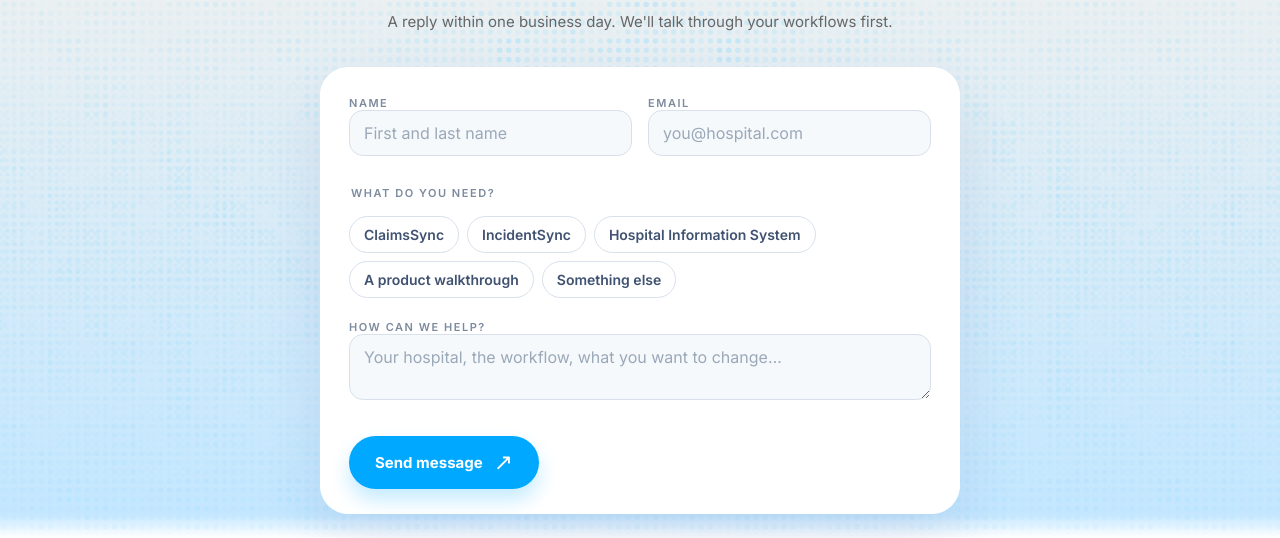
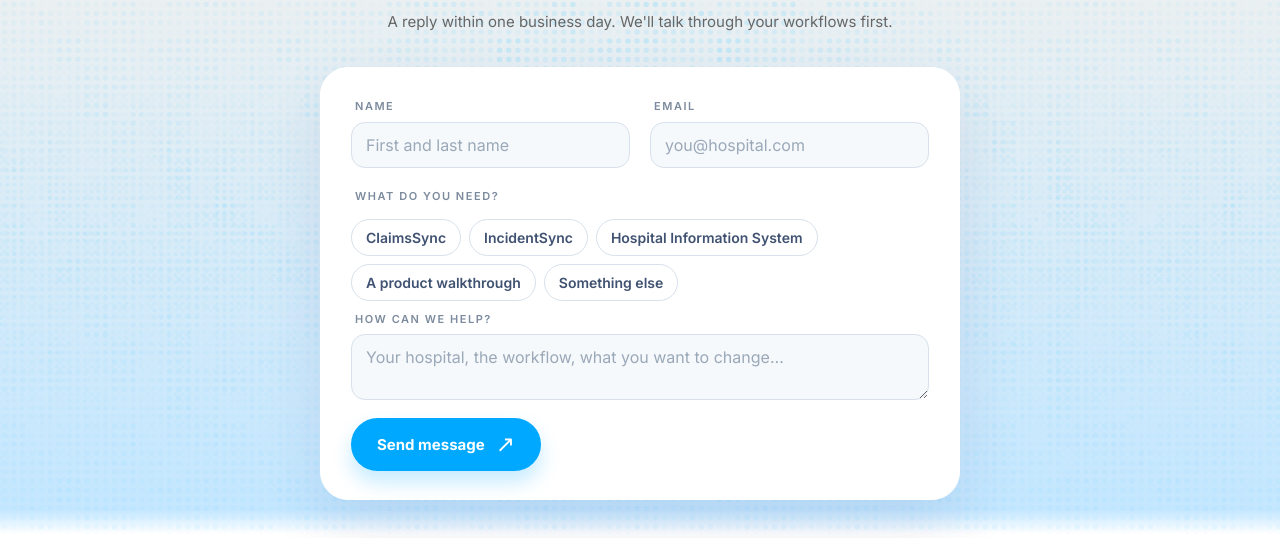
Before and after one commit to HealthSyncDev/Healthsync_Website, a plain HTML site: page public/contact.html in a window 1280 px wide. Shown: the part 266-804 px from the top of the page. Drawn offline with Linux system fonts and the light colour scheme.

Commit message:
Ready to deploy

```diff
--- a/public/contact.html
+++ b/public/contact.html
@@ -11,7 +11,7 @@
   <link rel="preload" as="style" href="https://fonts.googleapis.com/css2?family=Instrument+Serif:ital@0;1&family=Inter:wght@400..900&display=swap">
   <link href="https://fonts.googleapis.com/css2?family=Instrument+Serif:ital@0;1&family=Inter:wght@400..900&display=swap" rel="stylesheet" media="print" onload="this.media='all'">
   <noscript><link href="https://fonts.googleapis.com/css2?family=Instrument+Serif:ital@0;1&family=Inter:wght@400..900&display=swap" rel="stylesheet"></noscript>
-  <link rel="stylesheet" href="styles.css">
+  <link rel="stylesheet" href="styles.css?v=11">
 </head>
 <body class="contact-page">
 <div class="site-shell">
@@ -35,18 +35,18 @@
     <section class="contact-card" aria-label="Contact form">
       <form id="contact-form" class="contact-form" novalidate>
         <div class="contact-row">
-          <label>Name
+          <label><span class="contact-label">Name</span>
             <input name="name" type="text" autocomplete="name" placeholder="First and last name" aria-describedby="name-error">
             <span class="field-error" id="name-error" hidden></span>
           </label>
-          <label>Email
+          <label><span class="contact-label">Email</span>
             <input name="email" type="email" autocomplete="email" inputmode="email" placeholder="you@hospital.com" aria-describedby="email-error">
             <span class="field-error" id="email-error" hidden></span>
           </label>
         </div>
 
         <fieldset>
-          <legend>What do you need?</legend>
+          <legend class="contact-label">What do you need?</legend>
           <div class="contact-chips">
             <label class="contact-chip"><input type="checkbox" name="need" value="ClaimsSync"><span>ClaimsSync</span></label>
             <label class="contact-chip"><input type="checkbox" name="need" value="IncidentSync"><span>IncidentSync</span></label>
@@ -56,7 +56,7 @@
           </div>
         </fieldset>
 
-        <label class="contact-brief">How can we help?
+        <label class="contact-brief"><span class="contact-label">How can we help?</span>
           <textarea name="brief" rows="2" placeholder="Your hospital, the workflow, what you want to change…"></textarea>
         </label>
 
--- a/public/styles.css
+++ b/public/styles.css
@@ -32,7 +32,8 @@ html.lenis {
 /* ponytail: CSS reveals — no opacity:0 on hero (that delayed LCP) */
 @media (prefers-reduced-motion: no-preference) {
   .hero-fold > :not(h1) {
-    animation: fx-rise 1.05s cubic-bezier(0.22, 1, 0.36, 1) both;
+    /* ponytail: backwards — forwards fill locks transform and kills :hover lift */
+    animation: fx-rise 1.05s cubic-bezier(0.22, 1, 0.36, 1) backwards;
   }
   .hero-fold > .hero-pill { animation-delay: 0.08s; }
   .hero-fold > p { animation-delay: 0.2s; }
@@ -567,6 +568,11 @@ p {
   position: relative;
   width: min(1120px, 100%);
   margin: -30px auto 0;
+  /* ponytail: negative margin overlaps the CTA; no links in this block */
+  pointer-events: none;
+}
+.network-flow * {
+  pointer-events: none;
 }
 .booking-flow {
   position: relative;
@@ -3329,7 +3335,7 @@ body.contact-page {
 .contact-card {
   width: min(640px, calc(100% - 40px));
   margin: 0 auto 8px;
-  padding: 28px 28px 24px;
+  padding: 32px 30px 28px;
   border: 1px solid #fff;
   border-radius: 28px;
   background: #fff;
@@ -3338,20 +3344,30 @@ body.contact-page {
 .contact-form {
   display: flex;
   flex-direction: column;
-  gap: 22px;
+  gap: 12px;
 }
 .contact-row {
   display: grid;
   grid-template-columns: 1fr 1fr;
-  gap: 16px;
-}
-.contact-form label:not(.contact-chip),
-.contact-form legend {
+  align-items: start;
+  gap: 16px 20px;
+}
+.contact-row > label,
+.contact-brief,
+.contact-form fieldset {
+  display: flex;
+  flex-direction: column;
+  align-items: stretch;
+  gap: 8px;
+}
+.contact-label {
   display: block;
-  margin-bottom: 8px;
+  margin: 0 0 0 4px;
+  padding-left: 0;
   color: #7d8b9e;
   font-size: 11px;
   font-weight: 600;
+  line-height: 1.2;
   letter-spacing: 0.14em;
   text-transform: uppercase;
 }
@@ -3413,11 +3429,17 @@ body.contact-page {
   padding: 0;
   border: 0;
 }
+.contact-form legend.contact-label {
+  margin: 0 0 0 4px;
+  padding-top: 10px;
+}
+.contact-form fieldset .contact-chips {
+  margin-top: 16px;
+}
 .contact-chips {
   display: flex;
   flex-wrap: wrap;
   gap: 8px;
-  margin-top: 8px;
 }
 .contact-chip {
   position: relative;
@@ -3518,11 +3540,10 @@ body.contact-page {
     gap: 18px;
   }
   .contact-form {
-    gap: 20px;
-  }
-  .contact-form label:not(.contact-chip),
-  .contact-form legend {
-    margin-bottom: 8px;
+    gap: 12px;
+  }
+  .contact-label {
+    margin: 0 0 0 4px;
     font-size: 10px;
   }
   .contact-chips {
```
